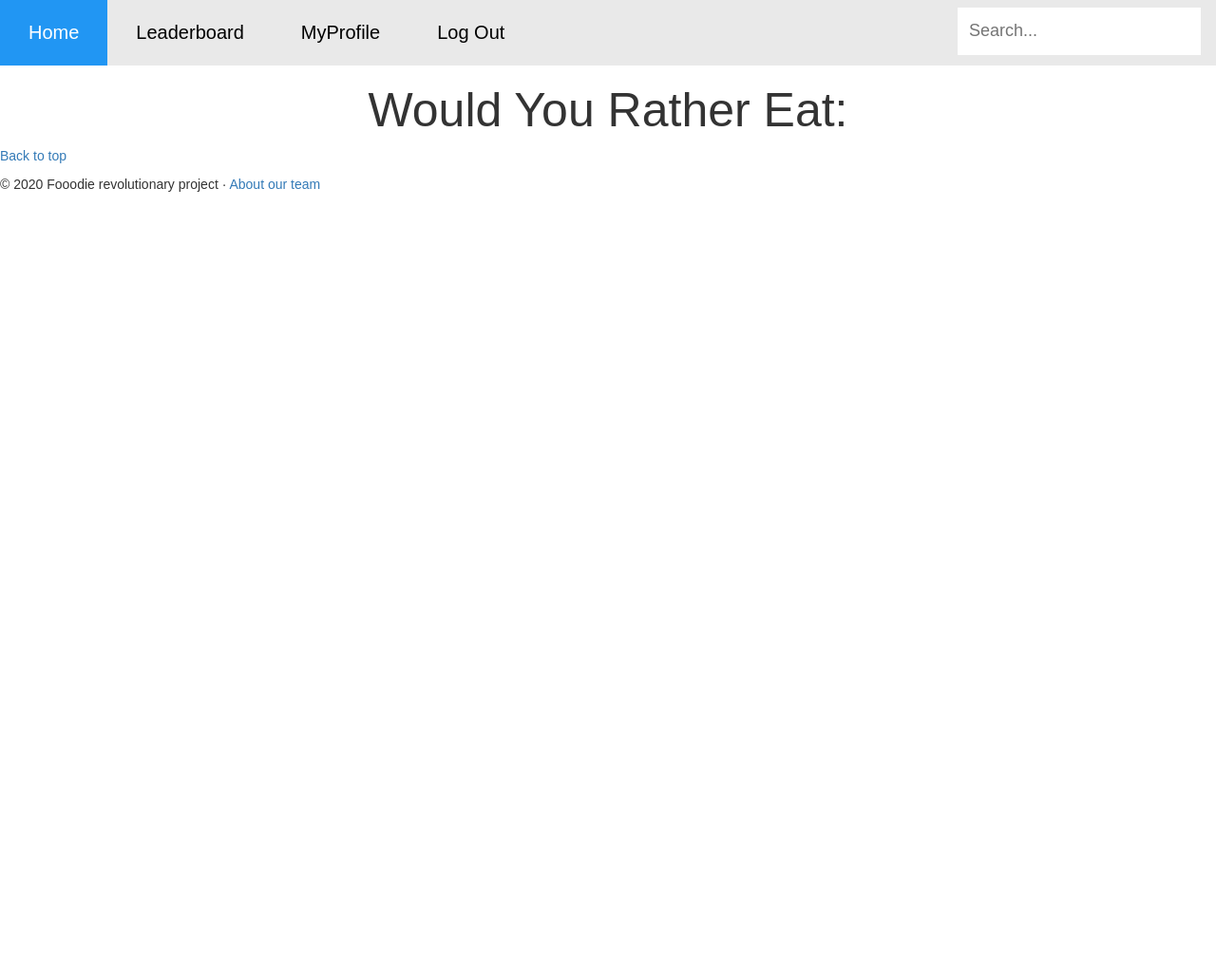
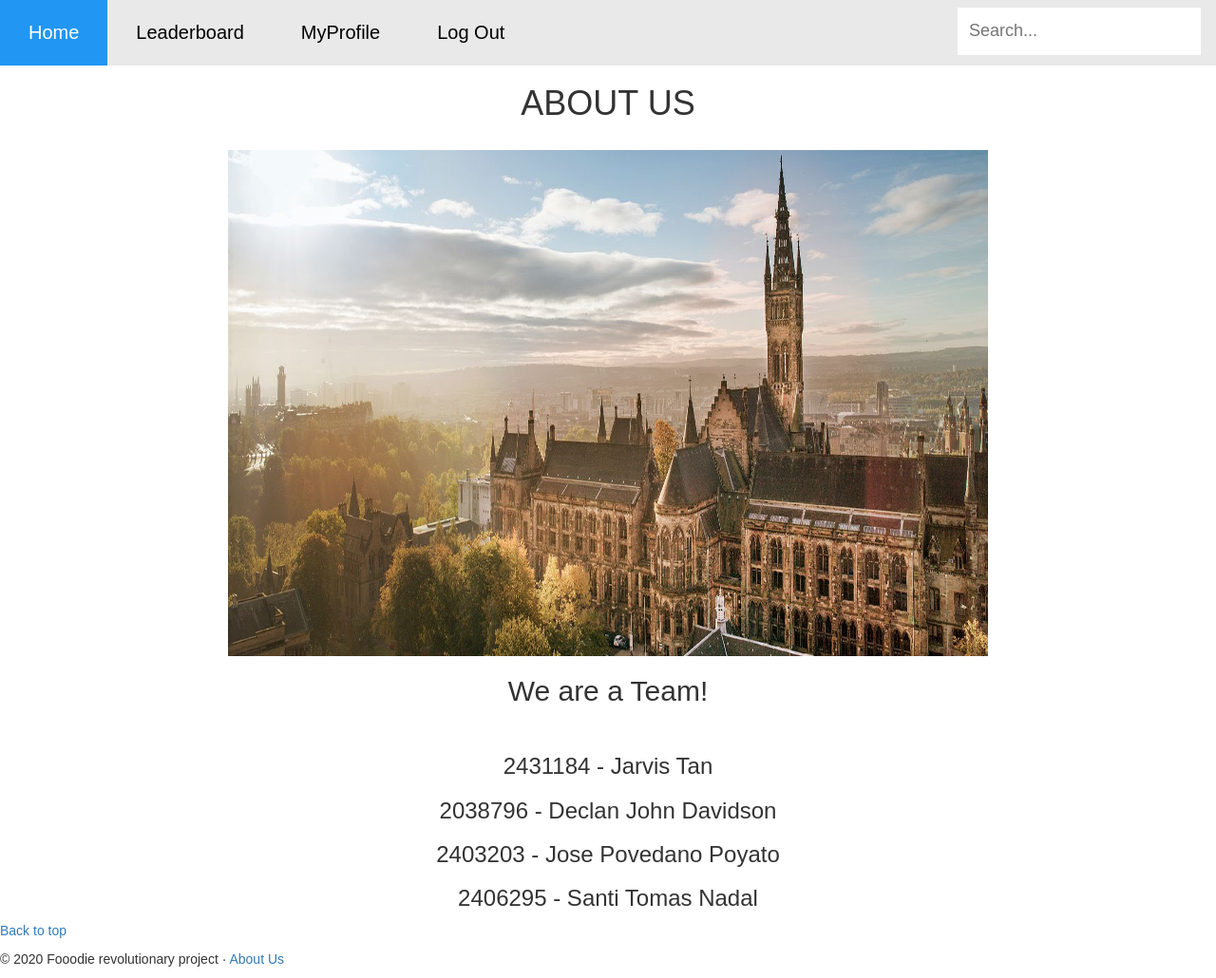
Before and after one commit to its-a-wad2-festival/fooodie, a Django app: page /fooodie/about/ in a window 1280 px wide. Shown: the whole page at 95% size. Before the commit the page ends 202 px from the top, so only its background shows below. Run offline with Django 3.2, Linux system fonts and the light colour scheme; some libraries are stand-ins or nearby versions.

Commit message:
About Us

```diff
--- a/fooodie/urls.py
+++ b/fooodie/urls.py
@@ -10,6 +10,7 @@ urlpatterns = [
     path('register/', views.register, name = 'register'),
     path('myprofile/', views.myprofile, name = 'myprofile'),
     path('myprofile/add_food_photo/', views.add_food_photo, name='add_food_photo'),
+    path('logout/', views.user_logout, name='logout')
     ]
 """path('add_photo/', views.add_photo, name='add_photo'),
 path('user/<slug:user_name_slug>/', views.restricted, name='user'),
--- a/fooodie/views.py
+++ b/fooodie/views.py
@@ -32,7 +32,7 @@ def home(request):
 
 def about(request):
     context_dict = {}
-    response = render(request, 'fooodie/home.html')
+    response = render(request, 'fooodie/about.html')
     return(response)
 
 def leaderboard(request):
--- /dev/null
+++ b/templates/fooodie/about.html
@@ -0,0 +1,30 @@
+<!DOCTYPE html>
+
+{% extends 'fooodie/base.html' %}
+{% load staticfiles %}
+
+<html>
+<head lang="en">
+  <meta charset="UTF-8" />
+
+<body>
+		<title>
+{% block title_block %}
+About Us
+{% endblock %}
+
+<div>
+{% block body_block %}
+  <h1 align="center">ABOUT US</h1><br>
+    <img src ="{%static 'images/about.jpg' %}"
+    alt="About Us" class="w3-image" style="display:block;margin:auto" width="800" height="533">
+
+    <h2 align="center">We are a Team!</h2><br>
+    <h3 style="text-align:center">2431184 - Jarvis Tan</h3>
+    <h3 style="text-align:center">2038796 - Declan John Davidson</h3>
+    <h3 style="text-align:center">2403203 - Jose Povedano Poyato</h3>
+    <h3 style="text-align:center">2406295 - Santi Tomas Nadal</h3>
+{% endblock %}
+</div>
+</body>
+</html>
--- a/templates/fooodie/base.html
+++ b/templates/fooodie/base.html
@@ -92,7 +92,7 @@
 			<!-- FOOTER -->
                     <footer>
                         <p class="float-right"><a href="#">Back to top</a></p>
-                        <p>&copy; 2020 Fooodie revolutionary project &middot; <a href="#">About our team</a></p>
+                        <p>&copy; 2020 Fooodie revolutionary project &middot; <a href="{% url 'fooodie:about' %}">About Us</a></p>
                     </footer>
 		</body>
 </html>
```
Also changed, not shown: templates/fooodie/home.html (+0 -19 lines), static/images/about.jpg (added).
